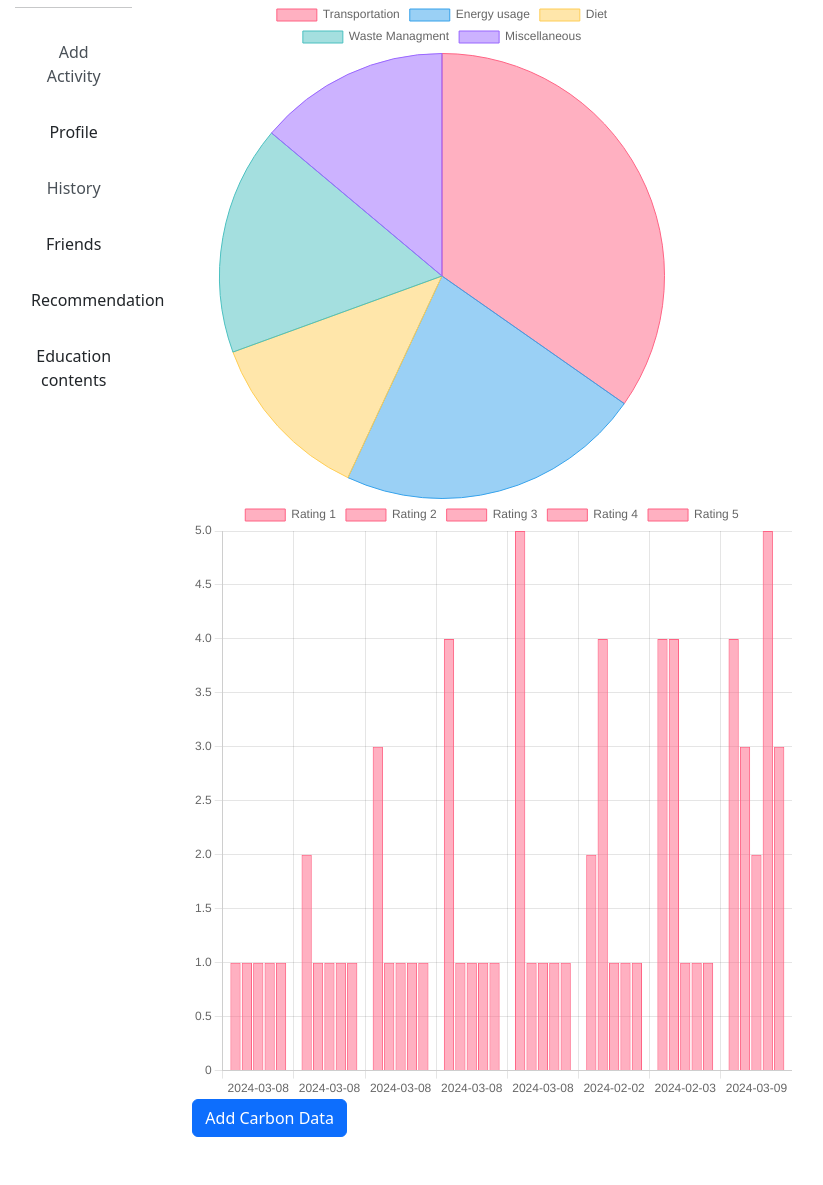
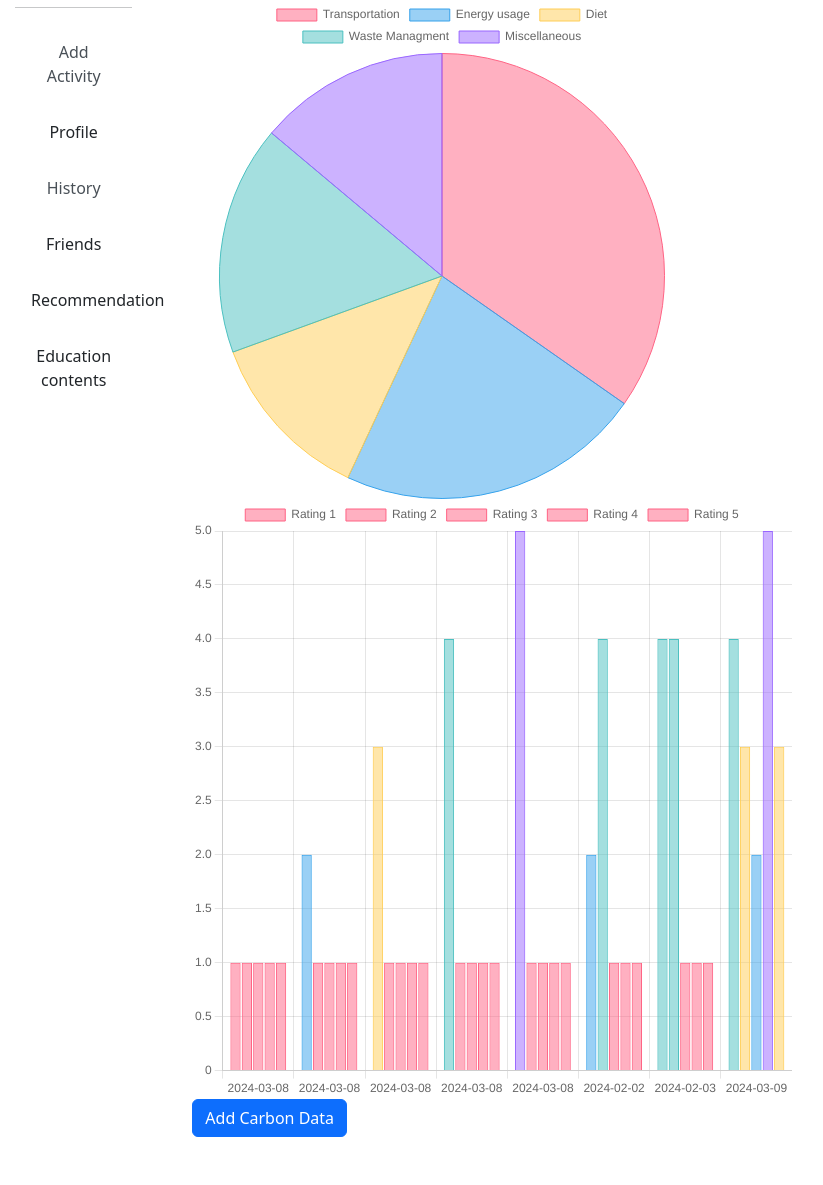
Before and after one commit to LDA526/BIT216-EcoCarbon, a PHP site: page /dashboard.php in a window 1280 px wide. Shown: the part 191-1376 px from the top of the page, without its empty margins (33-856 px from the left). Run offline with PHP 8.4, Linux system fonts and the light colour scheme; the visitor is signed in with stand-in values (Sample User, id 1); data comes from the database, SQL or seed files in the repository.

Commit message:
temp changes to dashboard

```diff
--- a/dashboard.php
+++ b/dashboard.php
@@ -178,8 +178,36 @@ $conn->close();
         {
             label: 'Rating <?php echo $i + 1; ?>',
             data: <?php echo json_encode(array_column($ratingsLine, $i)); ?>,
-                            backgroundColor: 'rgba(255, 99, 132, 0.5)',
-                            borderColor: 'rgba(255, 99, 132, 1)',
+            backgroundColor: [<?php
+                // Define an array of colors for each rating from 1 to 5
+                $colors = array(
+                    'rgba(255, 99, 132, 0.5)', // Rating 1 color
+                    'rgba(54, 162, 235, 0.5)', // Rating 2 color
+                    'rgba(255, 206, 86, 0.5)', // Rating 3 color
+                    'rgba(75, 192, 192, 0.5)', // Rating 4 color
+                    'rgba(153, 102, 255, 0.5)' // Rating 5 color
+                );
+                // Loop through each date and assign a color based on the rating
+                foreach ($ratingsLine as $index => $ratings) {
+                    echo "'" . $colors[$ratings[$i] - 1] . "',";
+                }
+            ?>],
+            borderColor: [
+                <?php
+                // Define an array of colors for each rating from 1 to 5
+                $colors = array(
+                    'rgba(255, 99, 132, 1)', // Rating 1 color
+                    'rgba(54, 162, 235, 1)', // Rating 2 color
+                    'rgba(255, 206, 86, 1)', // Rating 3 color
+                    'rgba(75, 192, 192, 1)', // Rating 4 color
+                    'rgba(153, 102, 255, 1)' // Rating 5 color
+                );
+                // Loop through each date and assign a color based on the rating
+                foreach ($ratingsLine as $index => $ratings) {
+                    echo "'" . $colors[$ratings[$i] - 1] . "',";
+                }
+                ?>
+            ],
             borderWidth: 1
         },
         <?php } ?>
```
Lines whose indentation alone changed are shown as unchanged.
